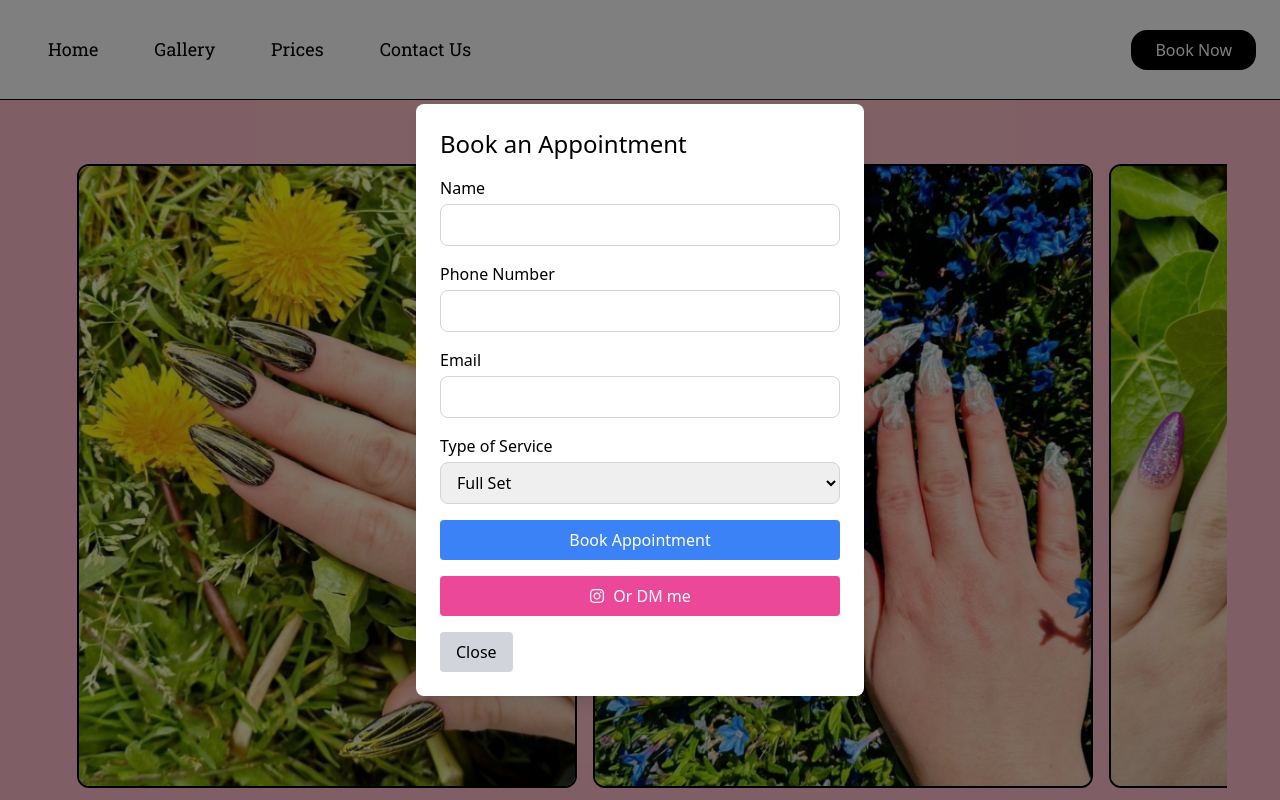
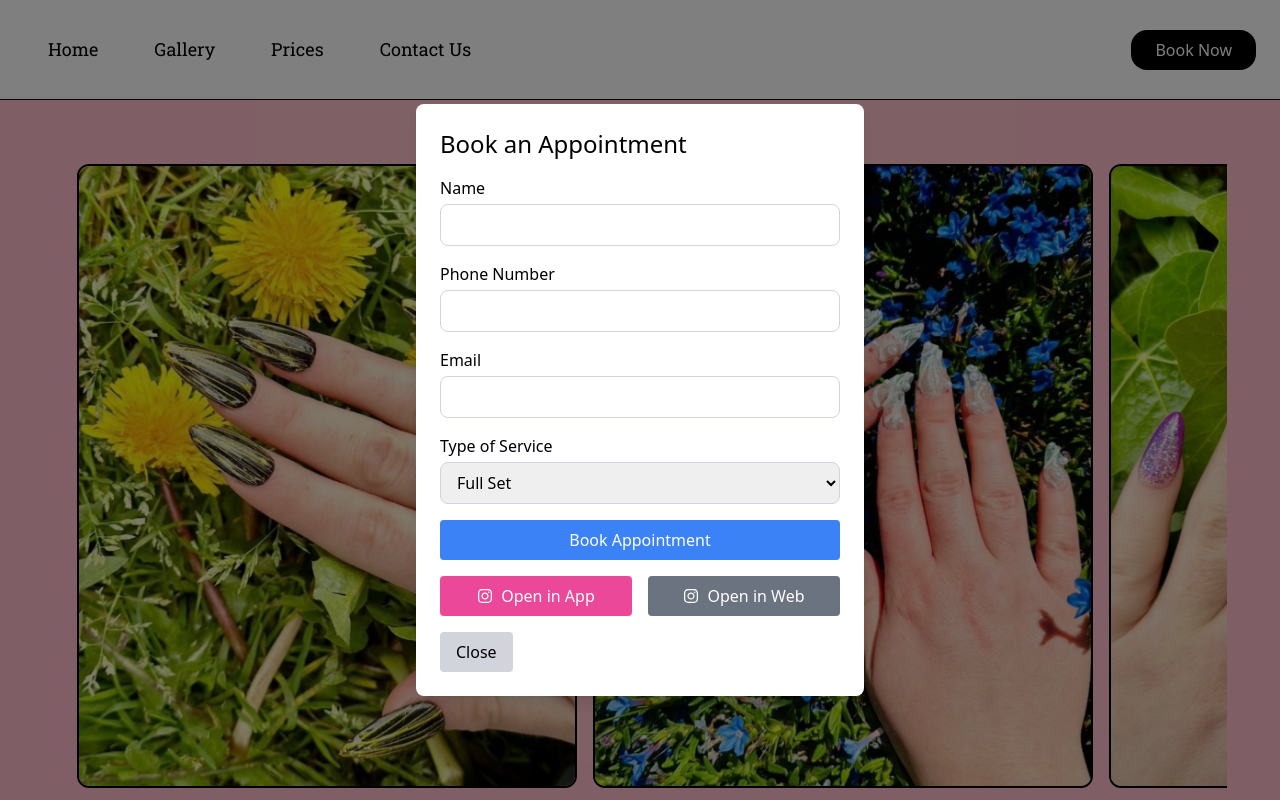
Before and after one commit to Batmanninja1991/nailSalon, a React (Vite) app: page / in a window 1280 px wide. Both pictures are taken after a click on the button "Book Now". Shown: the top 800 px of the page. Built offline with nearby package versions, Linux system fonts and the light colour scheme.

Commit message:
insta1.2

```diff
--- a/src/components/Navbar.jsx
+++ b/src/components/Navbar.jsx
@@ -36,21 +36,19 @@ const Navbar = () => {
     return `mailto:davidshaw68@gmail.com?subject=${subject}&body=${body}`;
   };
 
-  const generateInstagramLink = () => {
-    const message = encodeURIComponent(
-      `Hello, my name is ${formData.name}. I would like to book a ${formData.service} service. You can contact me at ${formData.phone} or ${formData.email}.`
-    );
-    return `instagram://user?username=mintnailzstudio`;
-  };
-
   const handleFormSubmit = (e) => {
     e.preventDefault();
     window.location.href = generateMailtoLink();
   };
 
-  const handleInstagramMessage = (e) => {
+  const openInstagramApp = (e) => {
     e.preventDefault();
-    window.location.href = generateInstagramLink();
+    window.location.href = "instagram://user?username=mintnailzstudio";
+  };
+
+  const openInstagramWeb = (e) => {
+    e.preventDefault();
+    window.open("https://www.instagram.com/mintnailzstudio", "_blank");
   };
 
   return (
@@ -202,12 +200,20 @@ const Navbar = () => {
                 Book Appointment
               </button>
             </form>
-            <button
-              onClick={handleInstagramMessage}
-              className="mt-4 flex items-center justify-center w-full px-4 py-2 bg-pink-500 text-white rounded hover:bg-pink-600"
-            >
-              <FaInstagram className="mr-2" /> Or DM me
-            </button>
+            <div className="mt-4 flex justify-between">
+              <button
+                onClick={openInstagramApp}
+                className="flex items-center justify-center w-full px-4 py-2 bg-pink-500 text-white rounded hover:bg-pink-600 mr-2"
+              >
+                <FaInstagram className="mr-2" /> Open in App
+              </button>
+              <button
+                onClick={openInstagramWeb}
+                className="flex items-center justify-center w-full px-4 py-2 bg-gray-500 text-white rounded hover:bg-gray-600 ml-2"
+              >
+                <FaInstagram className="mr-2" /> Open in Web
+              </button>
+            </div>
             <button
               onClick={() => setShowModal(false)}
               className="mt-4 px-4 py-2 bg-gray-300 text-black rounded hover:bg-gray-400"
```
Also changed, not shown: 1 other file (tests, documents, lock files or other folders).
